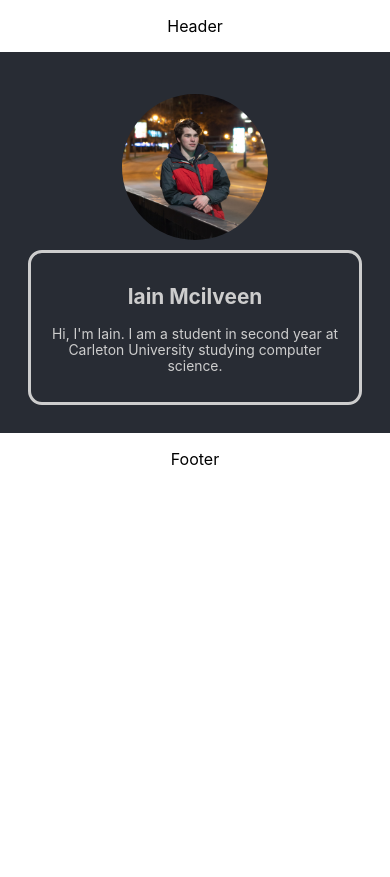
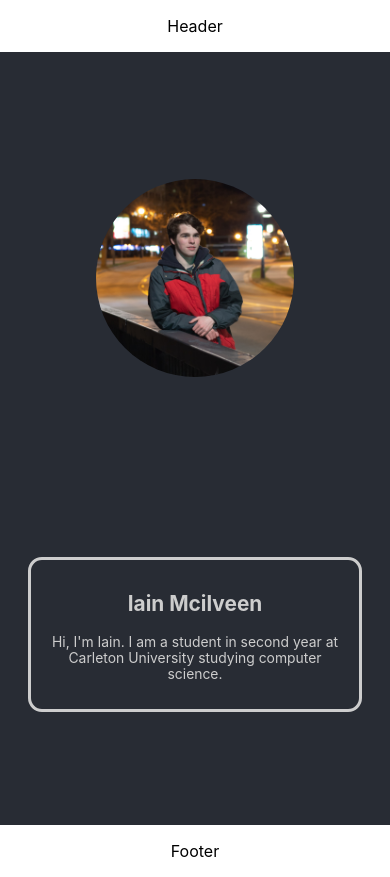
Before and after one commit to IainMcilveen/portfolio-react, a React (Create React App) app: page / in a window 390 px wide. Before the commit the page ends 844 px from the top, so only its background shows below. Built offline with nearby package versions, Linux system fonts and the light colour scheme.

Commit message:
size of img

```diff
--- a/src/css/App.scss
+++ b/src/css/App.scss
@@ -6,22 +6,27 @@ $bgLight:#CDCDCD;
   text-align: center;
 }
 
-.App-logo {
-  height: 40vmin;
-}
-
 .App-main {
   background-color: $bgDark;
   display: flex;
   padding: 2em;
+  height: 85vh;
+
+  img {
+    width: 70%;
+    border-radius: 50%;
+  }
 
   @media (max-width: 500px) {
     flex-direction: column;
+    img {
+      width: 85%;
+    }
   }
 
   .profile{
     margin:auto;
-    width: 50vw;
+    width: 60vw;
     padding: 0.5em;
     padding-top: 1em;
   }
@@ -34,10 +39,6 @@ $bgLight:#CDCDCD;
     border-radius: 1em;
   }
 
-  img {
-    width: 75%;
-    border-radius: 50%;
-  }
   font-size: calc(10px + 1vmin);
   color: $bgLight;
 
```
